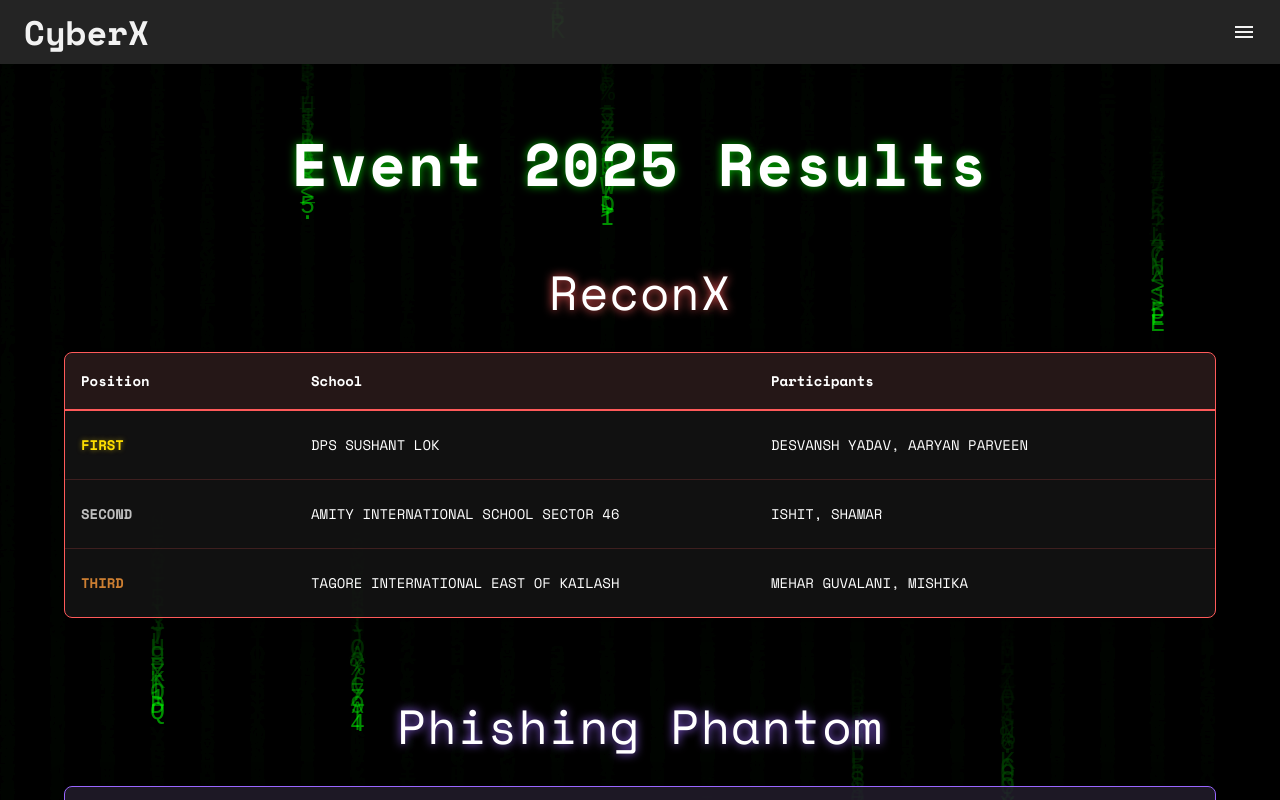
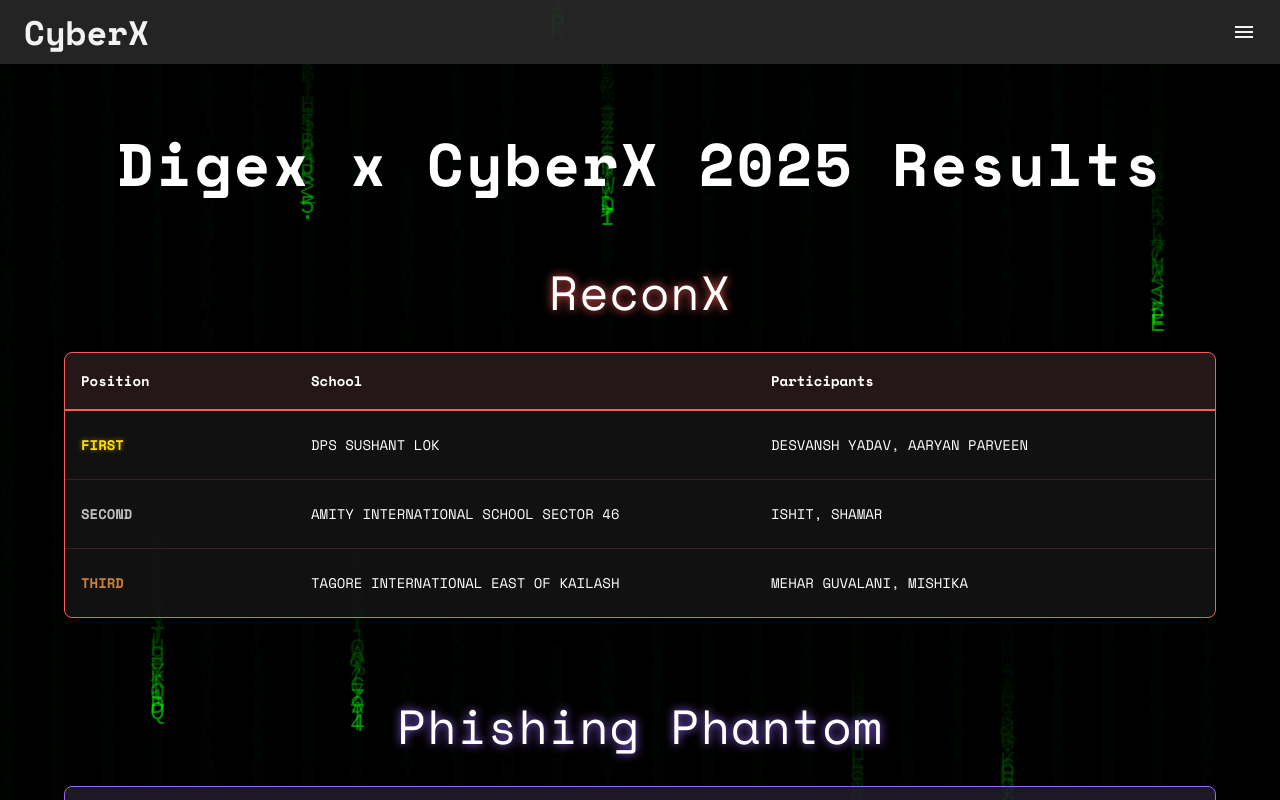
Before and after one commit to CyberX-club/cyber_x, a React (Create React App) app: page /results in a window 1280 px wide. Shown: the top 800 px of the page. Built offline with nearby package versions, Linux system fonts and the light colour scheme; a web font is replaced by a local one.

Commit message:
Final Results ;-;

```diff
--- a/src/components/Results.js
+++ b/src/components/Results.js
@@ -55,13 +55,12 @@
             fontFamily="Space Mono"
             sx={{
               color: 'white',
-              textShadow: '0 0 10px rgba(0, 255, 0, 0.7)',
               mb: 8,
               fontWeight: 700,
               letterSpacing: 2
             }}
           >
-            Event 2025 Results
+            Digex x CyberX 2025 Results
           </Typography>
         </motion.div>
 
```
